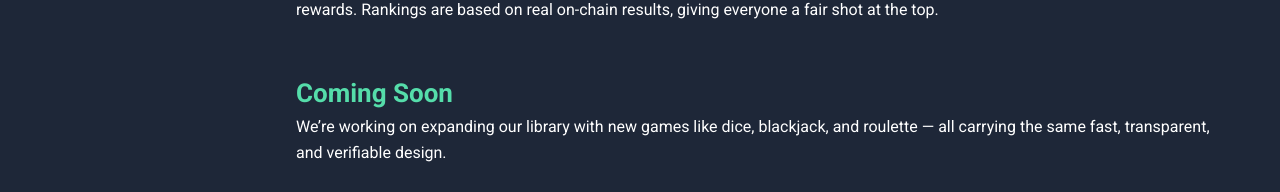
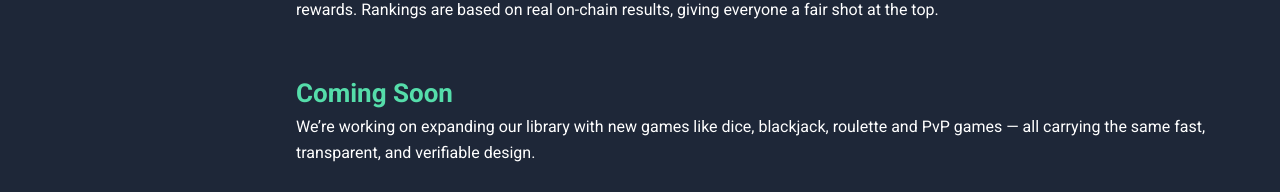
Before and after one commit to vincaspetraitis00-dev/attraxbet-docs, an MkDocs documentation site: the page built from docs/games.md, in a window 1280 px wide and 1111 px high. Shown: the part 916-1108 px from the top of the window. Built offline with MkDocs 1.6.1 and Material for MkDocs 9.7.7, drawn with Linux system fonts in a browser that asks for light colours.

```diff
--- a/docs/games.md
+++ b/docs/games.md
@@ -23,6 +23,6 @@
 	</div>
 	<div class="ab-subtitle ab-green" style="font-size:1.3rem; margin-top:2.5rem;"> Coming Soon</div>
 	<div style="margin-bottom:1.5rem;">
-		We’re working on expanding our library with new games like dice, blackjack, and roulette — all carrying the same fast, transparent, and verifiable design.
+		We’re working on expanding our library with new games like dice, blackjack, roulette and PvP games — all carrying the same fast, transparent, and verifiable design.
 	</div>
 </div>
--- a/docs/overrides/extra.css
+++ b/docs/overrides/extra.css
@@ -392,7 +392,7 @@
     font-size: 0.68rem;
   }
   .ab-reveal-content {
-    font-size: 0.68rem;
+    font-size: 0.6rem;
   }
 }
 @media (max-width: 400px) {
```
Also changed, not shown: site/index.html, site/overrides/extra.css, site/overrides/extra.js.
